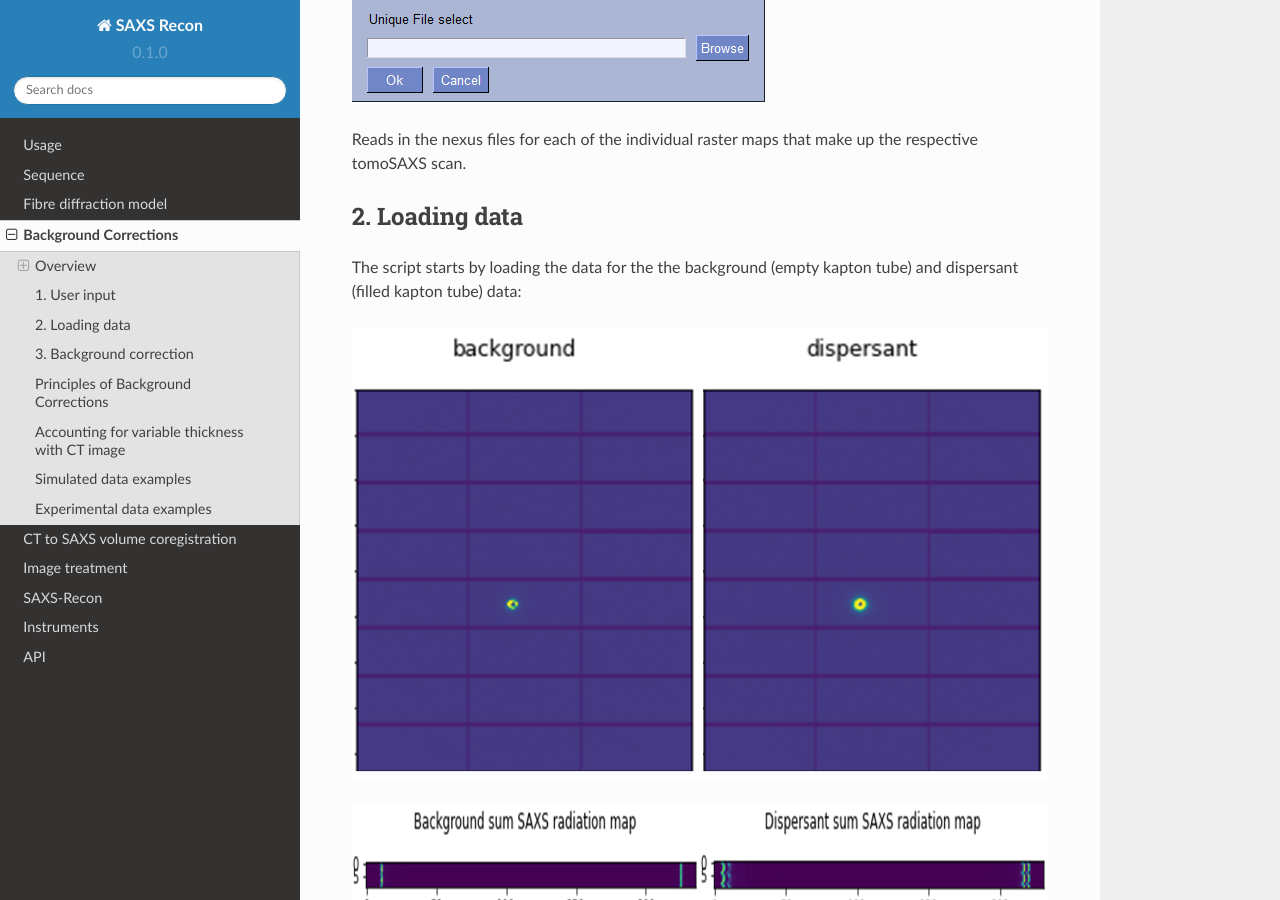
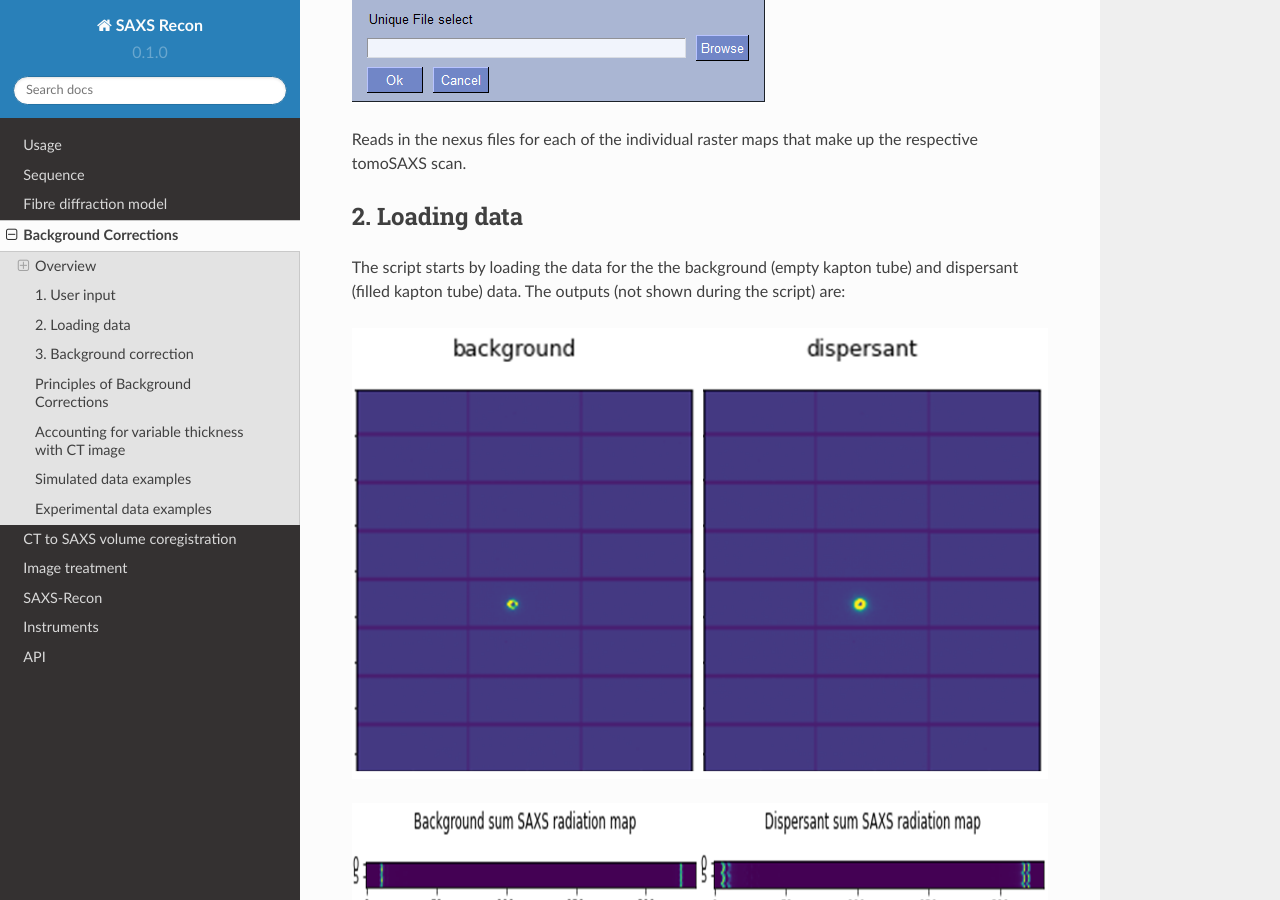
Before and after one commit to himadri111/saxs-docs-tutorial, a Sphinx documentation site: the page built from docs/source/bgrcorr.rst, in a window 1280 px wide and 900 px high, scrolled down 3389 px. Built offline with Sphinx 7.4.7 and the Read the Docs theme 2.0.0, drawn with Linux system fonts in a browser that asks for light colours.

Commit message:
Update bgrcorr.rst

```diff
--- a/docs/source/bgrcorr.rst
+++ b/docs/source/bgrcorr.rst
@@ -125,8 +125,7 @@ Reads in the nexus files for each of the individual raster maps that make up the
 2. Loading data
 ----------------
 
-The script starts by loading the data for the the background (empty kapton tube) and dispersant (filled kapton tube) data:
-
+The script starts by loading the data for the the background (empty kapton tube) and dispersant (filled kapton tube) data. The outputs (not shown during the script) are:
 
 .. image:: bg_and_disp.png
 
```
